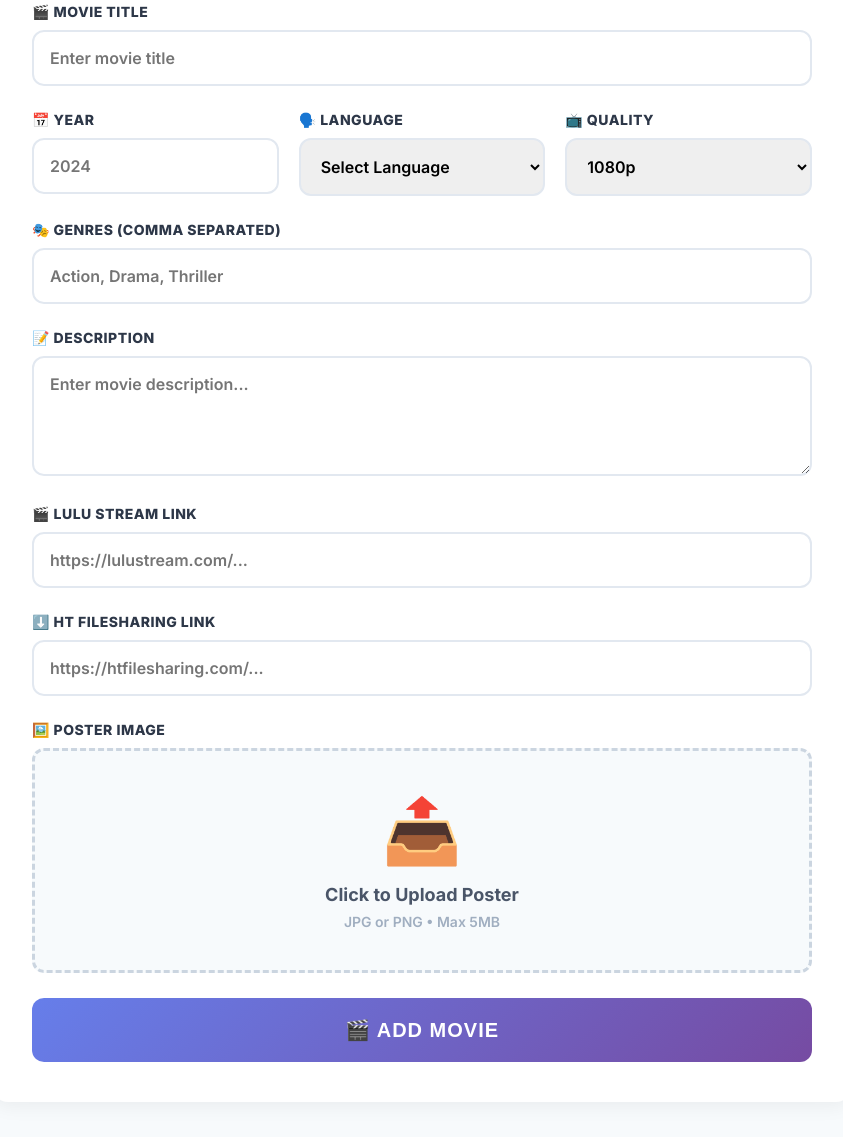
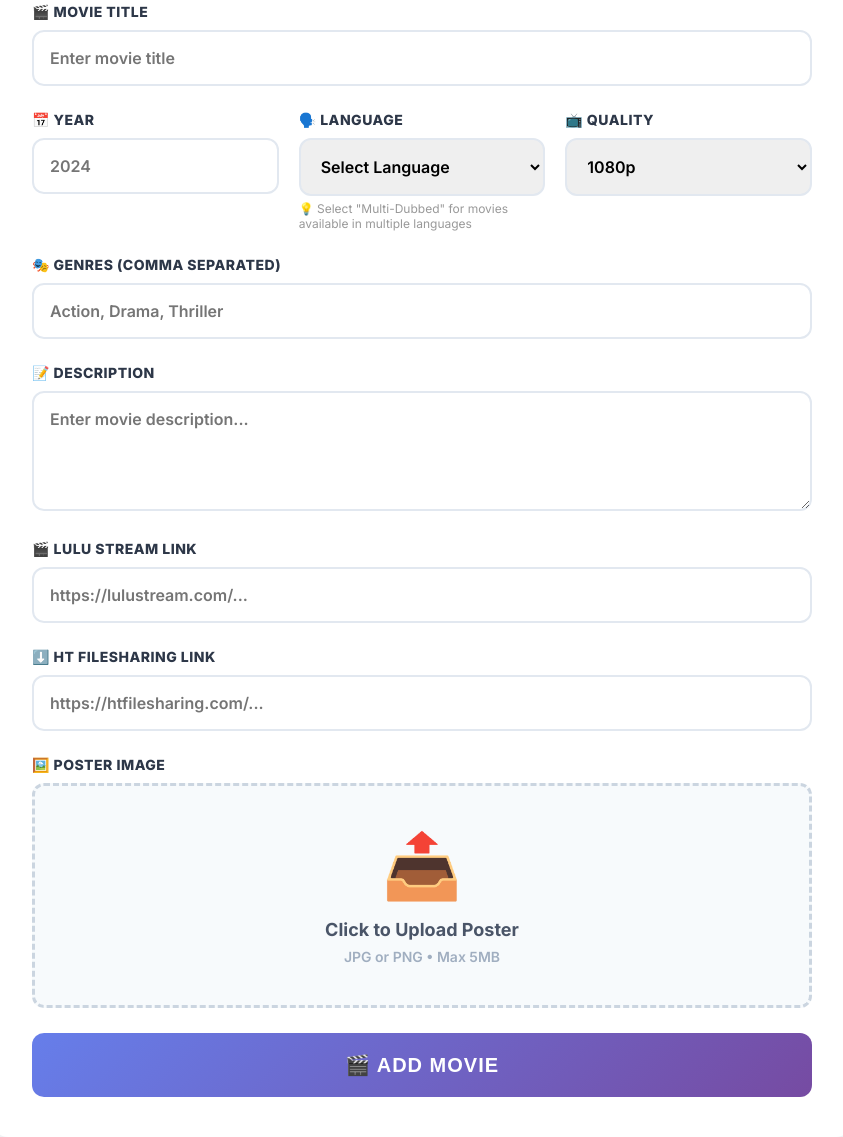
Before and after one commit to Rolex-444/MOVIES-MAGIC-CLUB-2.0, a FastAPI app: page /admin/add-movie in a window 1280 px wide. Shown: the part 231-1368 px from the top of the page, without its empty margins (218-1061 px from the left). Before the commit the page ends 1293 px from the top, so only its background shows below. Run offline with FastAPI, Linux system fonts and the light colour scheme; the visitor is signed in with stand-in values (Sample User, id 1); parts of the project's set-up code (start-up, migrations or seed data) failed here and were passed over.

Commit message:
Update admin_add_movie.html

```diff
--- a/templates/admin_add_movie.html
+++ b/templates/admin_add_movie.html
@@ -165,6 +165,14 @@
             font-weight: 600;
         }
 
+        .form-hint {
+            font-size: 12px;
+            color: #999;
+            margin-top: 5px;
+            display: block;
+            font-weight: 500;
+        }
+
         .btn-submit {
             width: 100%;
             padding: 20px;
@@ -230,18 +238,15 @@
                         <label class="form-label">🗣️ Language</label>
                         <select name="language" class="form-input" required>
                             <option value="">Select Language</option>
+                            <option value="Multi-Dubbed">🌍 Multi-Dubbed (All Languages)</option>
                             <option value="Tamil">Tamil</option>
                             <option value="Hindi">Hindi</option>
                             <option value="Telugu">Telugu</option>
                             <option value="Malayalam">Malayalam</option>
                             <option value="Kannada">Kannada</option>
                             <option value="English">English</option>
-                            <option value="Bengali">Bengali</option>
-                            <option value="Marathi">Marathi</option>
-                            <option value="Punjabi">Punjabi</option>
-                            <option value="Gujarati">Gujarati</option>
-                            <option value="Urdu">Urdu</option>
                         </select>
+                        <small class="form-hint">💡 Select "Multi-Dubbed" for movies available in multiple languages</small>
                     </div>
 
                     <div class="form-group">
@@ -290,4 +295,4 @@
         </div>
     </div>
 </body>
-</html>
+    </html>
```
